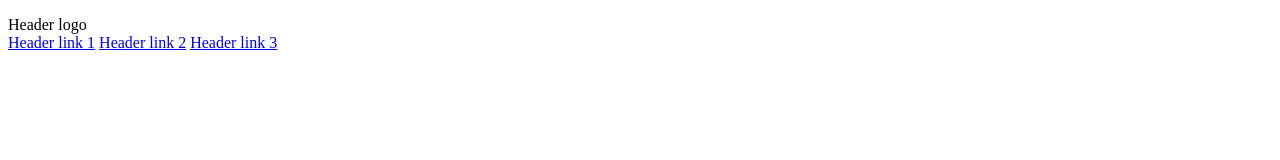
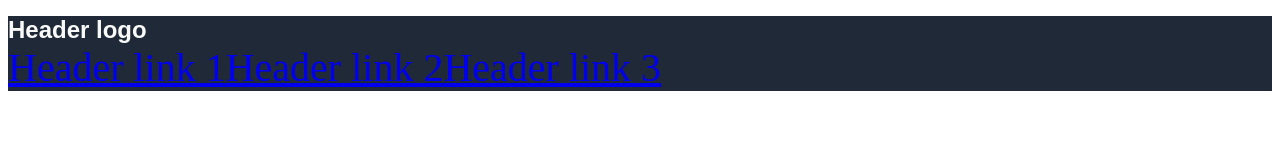
Before and after one commit to Merima1996/landing-page, a plain HTML site: page index.html in a window 1280 px wide. Drawn offline with Linux system fonts and the light colour scheme.

Commit message:
Style added to header. More work needed

```diff
--- a/index.html
+++ b/index.html
@@ -2,21 +2,21 @@
 
 <html lang="en">
 <head>
-    <meta charset="UTF-8"
+    <meta charset="UTF-8"/>
+    <link rel="stylesheet" href="style.css"/>
+</head>
 
-</head>
 
 <body>
 <p>
     <header>
-        <div>Header logo</div>
         <div>
-            <div class="header-right">
-                <a class href="./links/link1.html" >Header link 1</a>
-                <a href="./links/link2.html" >Header link 2</a>
-                <a href="./links/link3.html" >Header link 3</a>
-
-
+            <div class="headerlogo" >Header logo</div>
+                <div class="headerlinks">
+                    <a href="./links/link1.html" >Header link 1</a>
+                    <a href="./links/link2.html" >Header link 2</a>
+                    <a href="./links/link3.html" >Header link 3</a>
+                </div>
         </div>
     </header>
 
--- /dev/null
+++ b/style.css
@@ -0,0 +1,18 @@
+/* style.css */
+
+header {
+  background-color: #1f2937;
+}
+
+.headerlogo {
+  font-size: 24px;
+  color: #f9faf8;
+  font-weight: bold;
+  font-family: Arial, Helvetica, sans-serif;
+}
+.headerlinks {
+  font-size: 40px;
+  display: flex;
+  flex-direction: row;
+  align-items: flex-end;
+}
```
